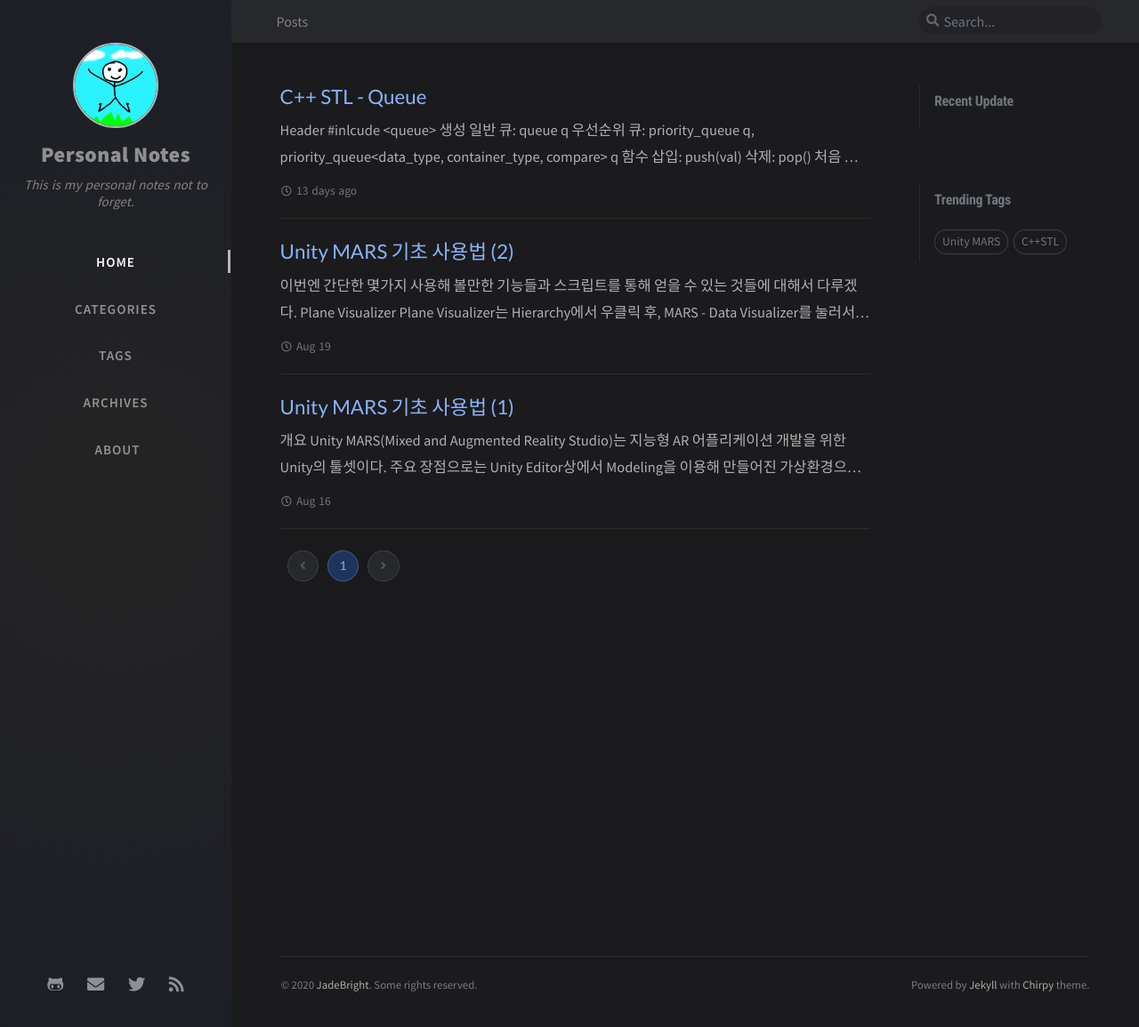
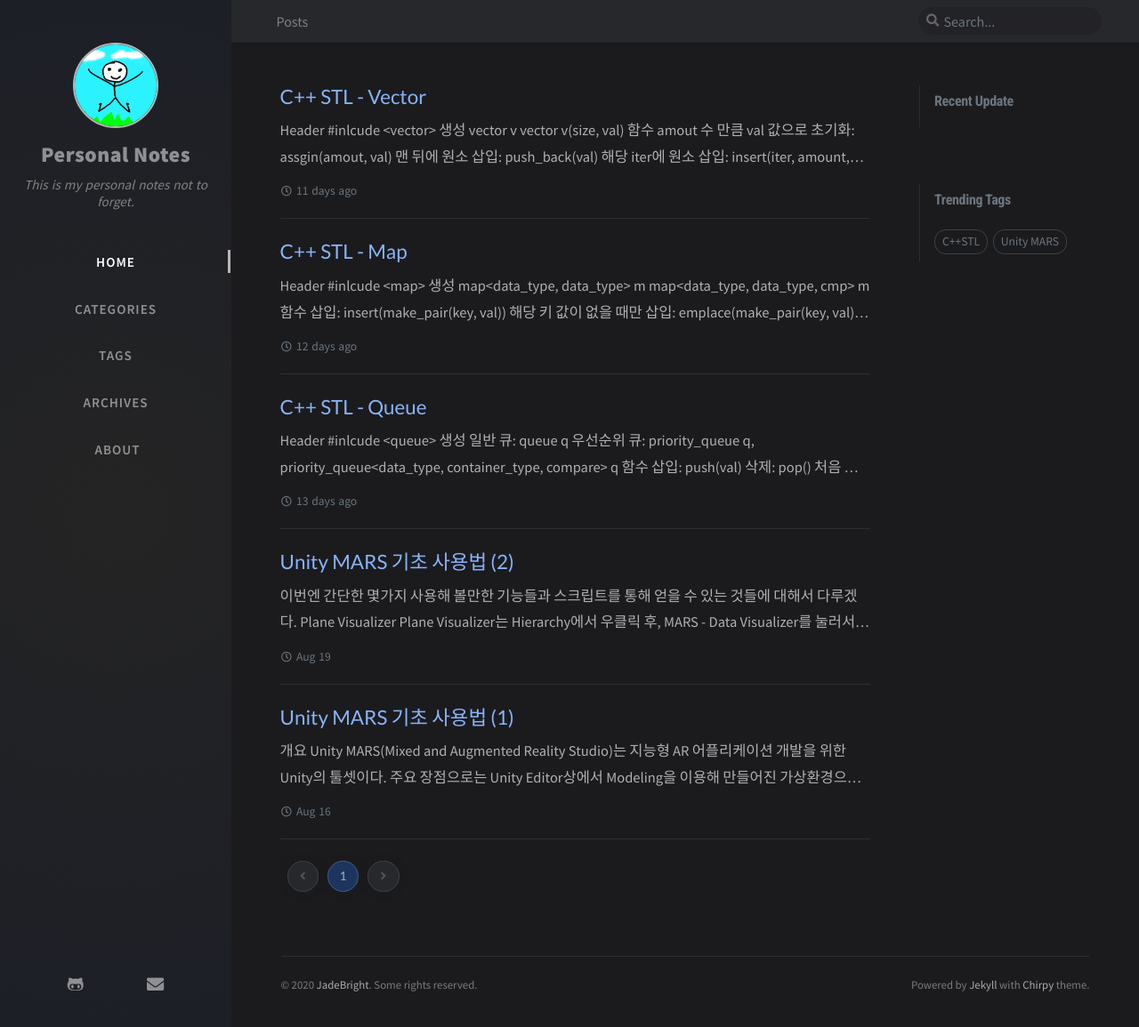
Before and after one commit to JadeBright/JadeBright.github.io, a Jekyll site: the page built from index.html, in a window 1280 px wide and 1155 px high. Shown: the whole window at 89% size. Built offline with Jekyll 4.4.1, drawn with Linux system fonts in a browser that asks for light colours; nearby versions of some CDN libraries; the list of posts is cut into pages by our own code; comment, search, counter and statistics services are not loaded.

Commit message:
update200919_0

````diff
--- /dev/null
+++ b/_posts/2020-09-13-c++_stl_map.md
@@ -0,0 +1,87 @@
+---
+title: C++ STL - Map
+author: Jade Bright
+date: 2020-09-13 20:10:00 +0900
+categories: [C++]
+tags: [C++STL]
+---
+
+## Header
+```c++
+#inlcude <map>
+```
+## 생성
+
+map<data_type, data_type> m
+map<data_type, data_type, cmp> m
+
+## 함수
+
+삽입: insert(make_pair(key, val))
+
+해당 키 값이 없을 때만 삽입: emplace(make_pair(key, val))
+
+삭제: erase(key), erase(iter)
+
+초기화: clear()
+
+map 비어있는지 여부 확인: empty()
+
+원소 개수 확인: size()
+
+할당된 크기: max_size()
+
+해당 key 개수 반환(0 또는 1): count(key)
+
+해당 key값 iterator 반환: find(key)
+
+## 예제
+```c++
+#include<iostream>
+#include<map>
+
+using namespace std;
+
+int main()
+{
+	map<int, int> m;
+	//map<int, int, greater<int> > m; //오름 차순
+	m.insert(make_pair(0, 5));
+	m.insert(make_pair(3, 4));
+	m.insert(make_pair(1, 2));
+	cout << m.begin()->first << " " << m.begin()->second << endl;
+	cout << m[0] << endl;
+	m[0] = 6;
+	cout << m[0] << endl;
+	m.clear();
+	cout << m.empty() << endl;
+	m.insert(make_pair(0, 5));
+	m.emplace(make_pair(3, 4));
+	m.insert(make_pair(1, 2));
+	m.insert(make_pair(2, 6));
+	m.emplace(make_pair(1, 3));
+	m.insert(m.end(), make_pair(7, 8));
+	m.insert(make_pair(6, 9));
+	cout << m.find(1)->first << " " << m.find(1)->second << endl;
+	cout << m.find(3)->first << " " << m.find(3)->second << endl;
+	m.erase(m.begin());
+	m.erase(3);
+	m.erase(m.begin(), next(m.begin(), 2));
+	cout <<  m.size() << " " << m.max_size() << endl;
+	cout << m.count(7) << endl;
+	for (map<int, int>::iterator iter = m.begin(); iter != m.end(); iter++)
+		cout << iter->first << " " << iter->second << " ";
+	cout << endl;
+	for (auto iter = m.begin(); iter != m.end(); iter++)
+		cout << iter->first << " " << iter->second << " ";
+	cout << endl;
+	for (map<int, int>::reverse_iterator iter = m.rbegin(); iter != m.rend(); iter++)
+		cout << iter->first << " " << iter->second << " ";
+	cout << endl;
+	for (auto iter = m.rbegin(); iter != m.rend(); iter++)
+		cout << iter->first << " " << iter->second << " ";
+	cout << endl;
+
+	return 0;
+}
+```
--- /dev/null
+++ b/_posts/2020-09-14-c++_stl_vector.md
@@ -0,0 +1,87 @@
+---
+title: C++ STL - Vector
+author: Jade Bright
+date: 2020-09-14 20:16:00 +0900
+categories: [C++]
+tags: [C++STL]
+---
+
+## Header
+```c++
+#inlcude <vector>
+```
+## 생성
+
+vector<data_type> v
+
+vector<data_type> v(size, val)
+
+## 함수
+
+amout 수 만큼 val 값으로 초기화: assgin(amout, val)
+
+맨 뒤에 원소 삽입: push_back(val)
+
+해당 iter에 원소 삽입: insert(iter, amount, val), insert(iter, val)
+
+맨 앞 값 반환: front()
+
+맨 앞 iter 반환: begin()
+
+맨 뒤 값 반환: back()
+
+맨 뒤 다음 iter 반환: end()
+
+맨 앞 reverse_iter 반환(reverse_iter는 맨 뒤부터 역순 으로 탐색): v.rbegin()
+
+맨 뒤 다음 reverse_iter 반환: v.rend()
+
+맨 뒤 원소 제거: push_pop()
+
+해당 iter 원소 제거: erase(iter)
+
+크기 반환: size()
+
+메모리 할당 크기 반환: capacity()
+
+비었는지 여부 확인: empty()
+
+비우기: clear()
+
+amount 수로 크기 조절 크기가 증가한다면 초기값은 val: resize(amount, val)
+
+## 예제
+```c++
+#include<iostream>
+#include<vector>
+
+using namespace std;
+
+int main()
+{
+
+	vector<int> v;
+	v.assign(10, 10);
+	//vector<int> v(10, 10);
+	v.push_back(1);
+	v.push_back(2);
+	v.push_back(3);
+	v.insert(--v.end(), 4); // end()는 마지막 원소의 다음 메모리 주소이기 때문에 --필요
+	v.insert(--v.end(), 2, 5);
+	cout << v[10] << " " << v.at(10) << endl;
+	cout << v.front() << " " << v.back() << endl;
+	cout << *v.begin() << " " << *(--v.end()) << endl;
+	cout << *v.rbegin() << " " << *(--v.rend()) << endl;
+	v.pop_back();
+	cout << v.back() << endl;
+	v.erase(--v.end());
+	cout << v.back() << endl;
+	cout << v.size() << " " << v.capacity() << endl;
+	v.resize(20, 5);
+	cout << v.size() << " " << v.capacity() << endl;
+	v.clear();
+	cout << v.size() << " " << v.empty() << endl;
+
+	return 0;
+}
+```
````
Also changed, not shown: _data/contact.yml (+8 -8 lines).
